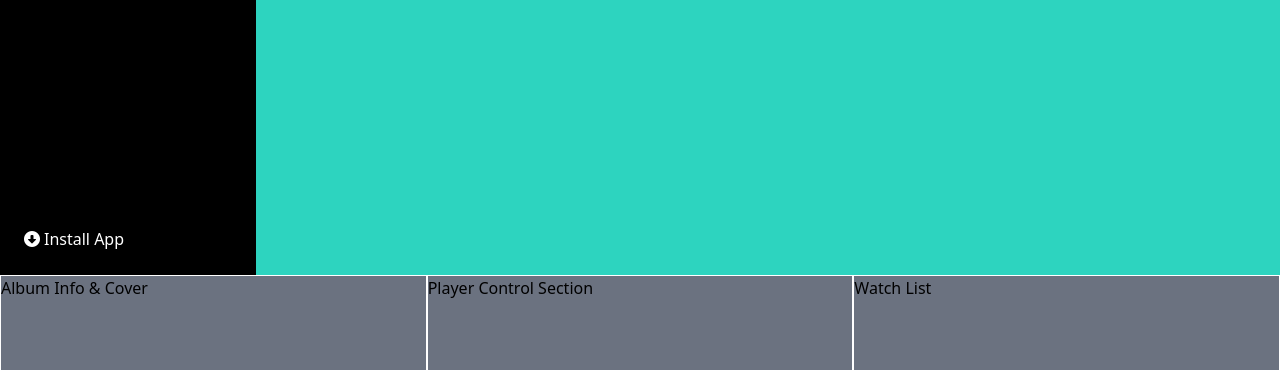
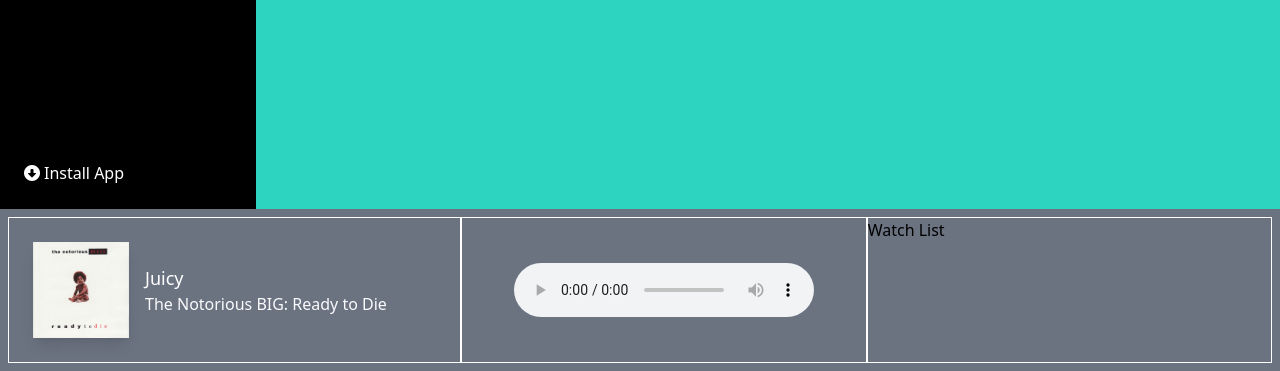
Before and after one commit to SauelAlmonte/spotify-frontend, a website: page index.html in a window 1280 px wide. Shown: the part 429-800 px from the top of the page. Drawn offline with Linux system fonts and the light colour scheme.

Commit message:
Spotify Layout

```diff
--- a/index.html
+++ b/index.html
@@ -77,12 +77,23 @@
     <!--Top Section End-->
 
     <!--Bottom Section Start-->
-    <div class="bg-gray-500 flex justify-around h-24">
-        <div class="flex flex-1 border border-white">
-            Album Info & Cover
+    <div class="bg-gray-500 flex justify-around p-2">
+        <div class="flex flex-1 border border-white p-6 items-center space-x-4">
+            <div class="shadow-lg hover:cursor-pointer">
+                <img src="img/ready-to-die.jpg" alt="biggie" class="w-24 h-24">
+            </div>
+            <div class="flex flex-col content-center text-white hover:cursor-pointer">
+                <h1 class="text-lg">Juicy</h1>
+                <p class="text-base text-gray-50">The Notorious BIG: Ready to Die</p>
+            </div>
+<!--            <div class="">-->
+<!--                <p>Duets: The Final Chapter</p>-->
+<!--            </div>-->
         </div>
-        <div class="flex flex-1 border border-white">
-            Player Control Section
+        <div class="flex flex-1 border border-white justify-center">
+            <div class="flex items-center">
+                <audio src="audio/ready-to-die.mp3" controls></audio>
+            </div>
             <!--Range-->
         </div>
         <div class="flex flex-1 border border-white">
```
Also changed, not shown: dist/tailwind.css, img/biggie.jpeg (added), img/ready-to-die.jpg (added), img/redy-to-die.jpeg (added), 2 other files.
